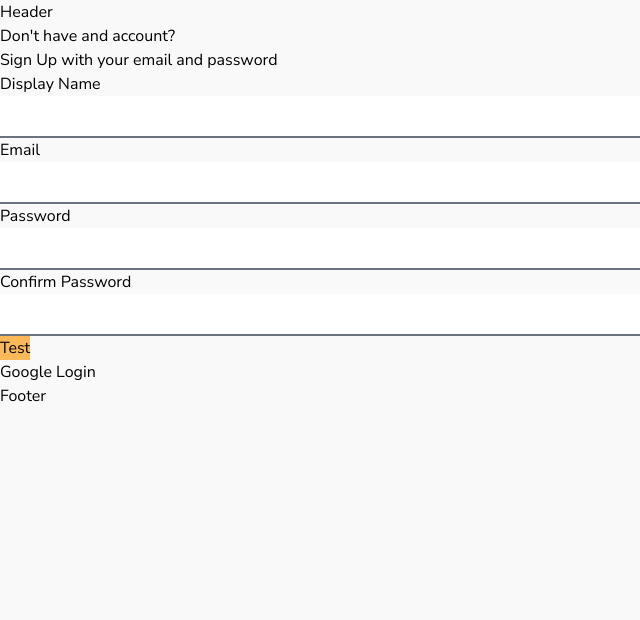
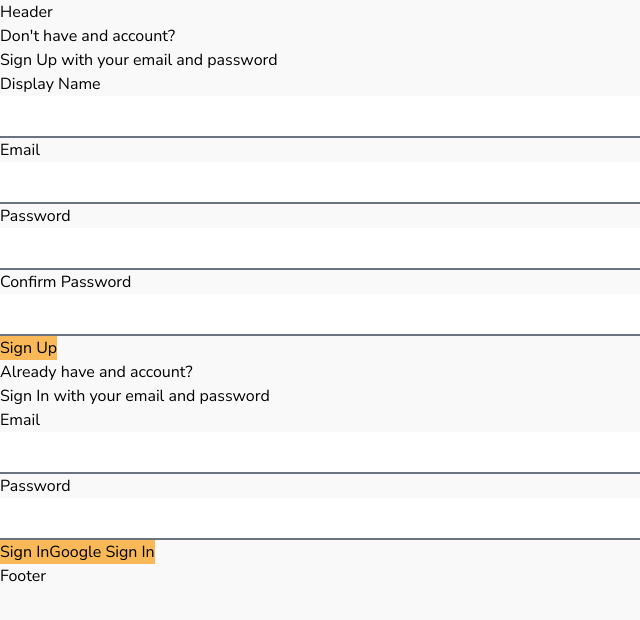
Before and after one commit to wisethee/react-health-nation, a React (Create React App) app: page /auth in a window 1280 px wide. Shown: the top 620 px of the page, without its empty margins (0-640 px from the left). Built offline with nearby package versions, Linux system fonts and the light colour scheme.

Commit message:
feat: add sign-in component

```diff
--- a/src/app/core/components/sign-in/sign-in.jsx
+++ b/src/app/core/components/sign-in/sign-in.jsx
@@ -1,5 +1,85 @@
+import { useState } from "react";
+
+import {
+  signInWithGooglePopup,
+  signInAuthUserWithEmailAndPassword,
+} from "../../utils/firebase/auth.firebase";
+import { createUserDocument } from "../../utils/firebase/db.firebase";
+
+import FormInput from "../form-input/form-input";
+import Button from "../button/button";
+
+// default form fields values
+const defaultFormFields = {
+  email: "",
+  password: "",
+};
+
 const SignIn = () => {
-  return <div>SignIn</div>;
+  const [formFields, setFormFields] = useState(defaultFormFields);
+  const { email, password } = formFields;
+
+  const logGoogleUser = async () => {
+    const { user } = await signInWithGooglePopup();
+    await createUserDocument(user);
+  };
+
+  // function that will be called when the user types in the input field
+  const handleChange = (event) => {
+    const { name, value } = event.target;
+    setFormFields({ ...formFields, [name]: value });
+  };
+
+  const resetFormFields = () => {
+    setFormFields(defaultFormFields);
+  };
+
+  const handleSubmit = async (event) => {
+    event.preventDefault();
+
+    try {
+      const response = await signInAuthUserWithEmailAndPassword(
+        email,
+        password
+      );
+
+      resetFormFields();
+    } catch (error) {}
+  };
+
+  return (
+    <div className="sign-up">
+      <h2>Already have and account?</h2>
+      <span>Sign In with your email and password</span>
+      <form onSubmit={handleSubmit}>
+        <FormInput
+          required
+          type="email"
+          label={"Email"}
+          name="email"
+          value={email}
+          onChange={handleChange}
+        />
+
+        <FormInput
+          required
+          type="password"
+          label={"Password"}
+          name="password"
+          value={password}
+          onChange={handleChange}
+        />
+
+        <Button type="submit" buttonType={"primary"}>
+          Sign In
+        </Button>
+
+        <Button buttonType={"primary"} onClick={logGoogleUser}>
+          Google Sign In
+        </Button>
+      </form>
+    </div>
+  );
 };
 
 export default SignIn;
--- a/src/app/core/components/sign-up/sign-up.jsx
+++ b/src/app/core/components/sign-up/sign-up.jsx
@@ -91,7 +91,7 @@ const SignUp = () => {
         />
 
         <Button type="submit" buttonType={"primary"}>
-          Test
+          Sign Up
         </Button>
       </form>
     </div>
--- a/src/app/core/utils/firebase/auth.firebase.js
+++ b/src/app/core/utils/firebase/auth.firebase.js
@@ -4,6 +4,7 @@ import {
   signInWithPopup,
   GoogleAuthProvider,
   createUserWithEmailAndPassword,
+  signInWithEmailAndPassword,
 } from "firebase/auth";
 
 // export the auth object from firebase
@@ -27,3 +28,10 @@ export const createAuthUserWithEmailAndPassword = async (email, password) => {
   if (!email || !password) return;
   return await createUserWithEmailAndPassword(auth, email, password);
 };
+
+// signInWithEmailAndPassword is a function that will sign in an existing user
+export const signInAuthUserWithEmailAndPassword = async (email, password) => {
+  // if the email or password are not provided, return
+  if (!email || !password) return;
+  return await signInWithEmailAndPassword(auth, email, password);
+};
--- a/src/app/routes/auth/auth.jsx
+++ b/src/app/routes/auth/auth.jsx
@@ -1,19 +1,13 @@
 import { Fragment } from "react";
-import { signInWithGooglePopup } from "../../core/utils/firebase/auth.firebase";
-import { createUserDocument } from "../../core/utils/firebase/db.firebase";
 
 import SignUp from "../../core/components/sign-up/sign-up";
+import SignIn from "../../core/components/sign-in/sign-in";
 
 const Auth = () => {
-  const logGoogleUser = async () => {
-    const { user } = await signInWithGooglePopup();
-    await createUserDocument(user);
-  };
-
   return (
     <Fragment>
       <SignUp />
-      <button onClick={logGoogleUser}>Google Login</button>
+      <SignIn />
     </Fragment>
   );
 };
```
